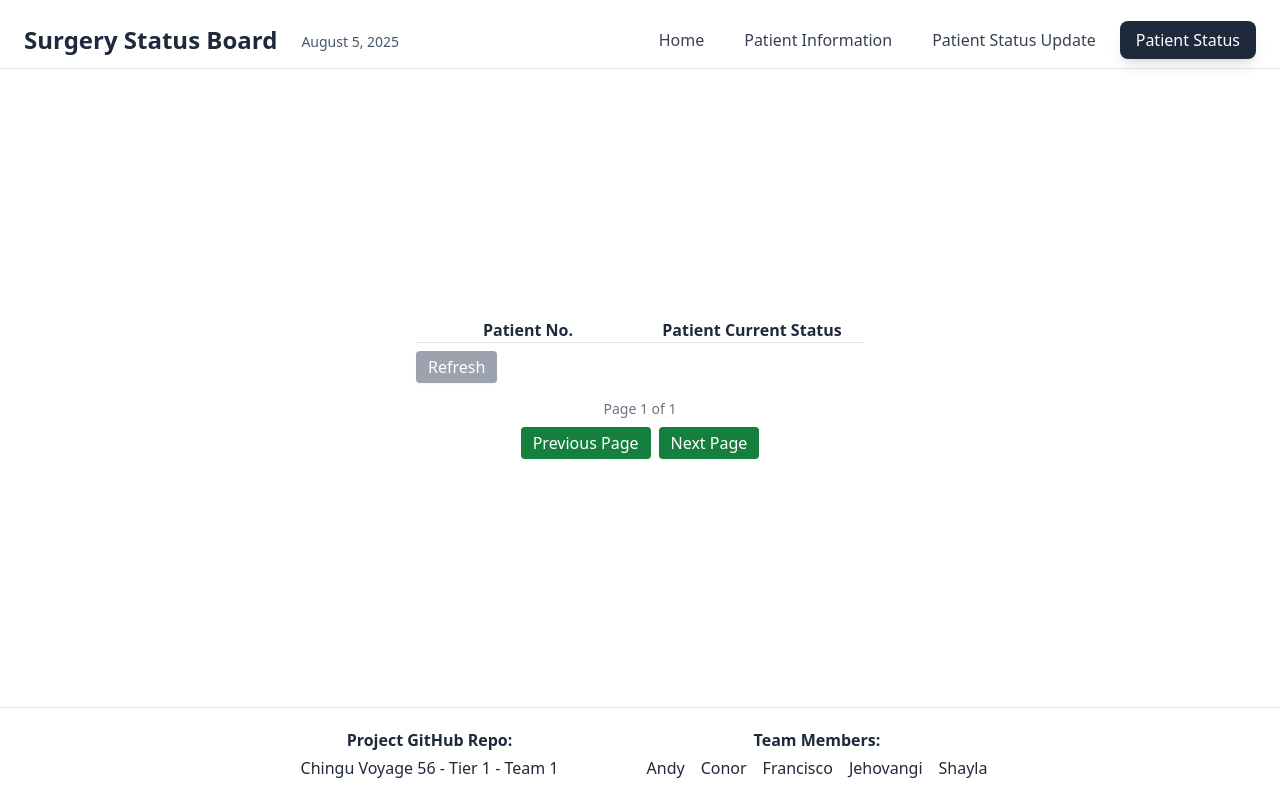
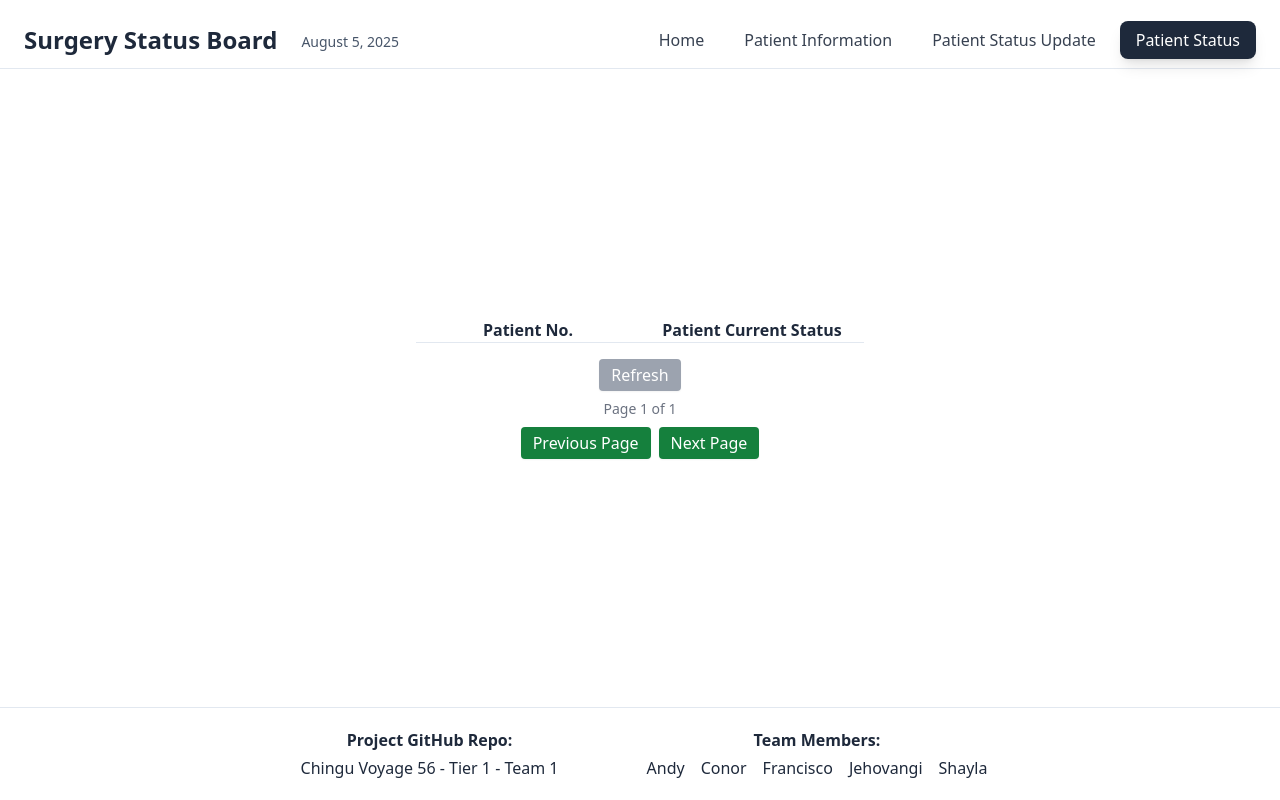
Before and after one commit to chingu-voyages/V56-tier1-team-01, a React (Vite) app: page /patient-status in a window 1280 px wide. Built offline with nearby package versions, Linux system fonts and the light colour scheme.

Commit message:
Refresh Button moved to above Page Counter

```diff
--- a/src/components/PatientStatusDisplay.jsx
+++ b/src/components/PatientStatusDisplay.jsx
@@ -121,8 +121,8 @@ export default function PatientStatusDisplay() {
             })}
           </ul>
         </div>
-        {/* Refreshes patient list from localStorage*/}
-
+        <div className="flex flex-col items-center justify-center mt-2">
+          {/* Refreshes patient list from localStorage */}
           <button
             className="mb-2 px-3 py-1 rounded shadow-sm transition-colors bg-gray-400 text-white hover:bg-blue-700 hover:text-white"
             onClick={() => {
@@ -154,7 +154,6 @@ export default function PatientStatusDisplay() {
             Refresh
           </button>
           {/* Pagination controls */}
-        <div className="flex flex-col items-center justify-center mt-2">
           <span className="text-sm text-gray-500 mb-2">
             Page {currentPage + 1} of{" "}
             {Math.max(
@@ -168,8 +167,7 @@ export default function PatientStatusDisplay() {
               onClick={() => {
                 setCurrentPage((prev) =>
                   prev === 0
-                    ? Math.ceil(patientCurrentStatus.length / patientsPerPage) -
-                      1
+                    ? Math.ceil(patientCurrentStatus.length / patientsPerPage) - 1
                     : prev - 1
                 );
               }}
```
Lines whose indentation alone changed are shown as unchanged.
